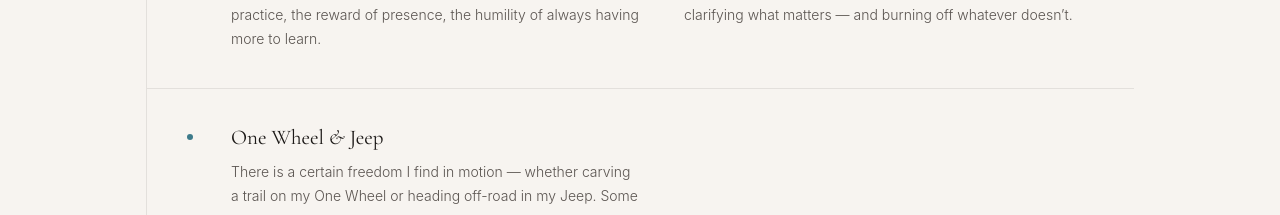
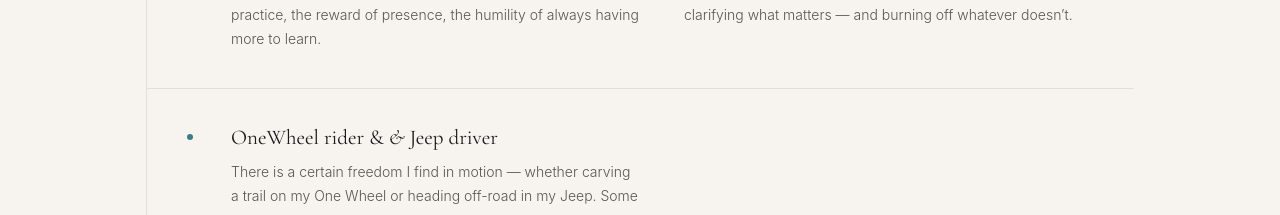
Before and after one commit to mrentrekin/MindFull-Counseling, a plain HTML site: page index.html in a window 1280 px wide. Shown: the part 7060-7275 px from the top of the page. Drawn offline with nearby package versions, Linux system fonts and the light colour scheme.

Commit message:
Update index.html

```diff
--- a/index.html
+++ b/index.html
@@ -448,7 +448,7 @@
     <div class="bio-item reveal">
       <div class="bio-dot"></div>
       <div>
-        <h3 class="bio-item-title">One Wheel <em>&amp;</em> Jeep</h3>
+        <h3 class="bio-item-title">OneWheel rider & <em>&amp;</em> Jeep driver</h3>
         <p class="bio-item-text">There is a certain freedom I find in motion &mdash; whether carving a trail on my One Wheel or heading off-road in my Jeep. Some of my best thinking happens away from screens and schedules.</p>
       </div>
     </div>
```
